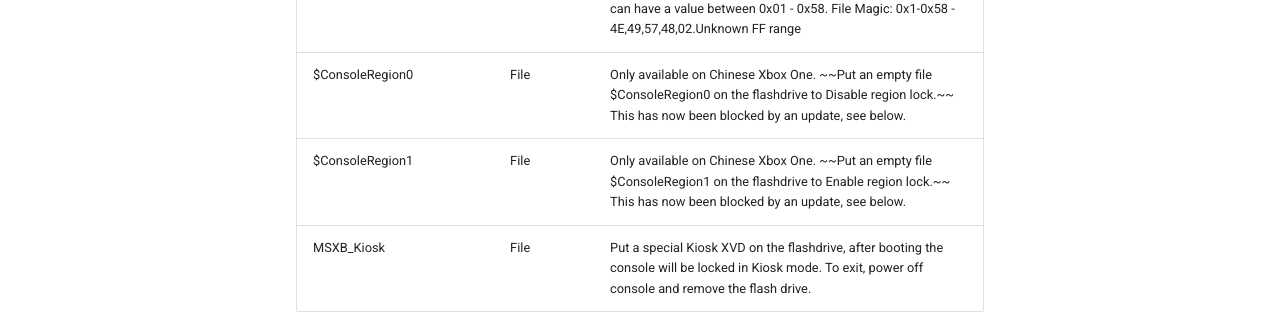
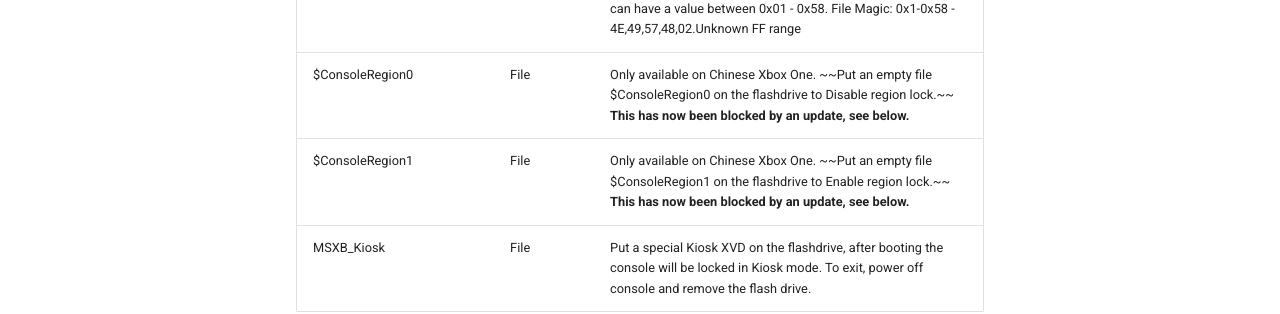
Before and after one commit to xboxoneresearch/wiki, an MkDocs documentation site: the page built from docs/special-ntfs-usb-files.md, in a window 1280 px wide and 900 px high, scrolled down 635 px. Shown: the part 193-507 px from the top of the window. Built offline with MkDocs 1.6.1 and Material for MkDocs 9.7.7, drawn with Linux system fonts in a browser that asks for light colours.

```diff
--- a/docs/special-ntfs-usb-files.md
+++ b/docs/special-ntfs-usb-files.md
@@ -18,8 +18,8 @@ flash drive to trigger commands on console boot.
 | $Diagnosis\\debug.bin       | File   | Godbox certificate used for temporary godbox boosting of a Retail.                                                                                                                   |
 | $SystemUpdate\\consoles.txt | File   | Put an empty file consoles.txt on the flashdrive. Console will write its current systemupdate build version to the file on boot. |
 | $SystemUpdate\\hwinit.cfg   | File   | Enables an overclocked mode controlled by a byte at 0x8 and can have a value between 0x01 - 0x58. File Magic: 0x1-0x58 - 4E,49,57,48,02.Unknown FF range|
-| $ConsoleRegion0             | File   | Only available on Chinese Xbox One. ~~Put an empty file $ConsoleRegion0 on the flashdrive to Disable region lock.~~ This has now been blocked by an update, see below.|
-| $ConsoleRegion1             | File   | Only available on Chinese Xbox One. ~~Put an empty file $ConsoleRegion1 on the flashdrive to Enable region lock.~~ This has now been blocked by an update, see below.|
+| $ConsoleRegion0             | File   | Only available on Chinese Xbox One. ~~Put an empty file $ConsoleRegion0 on the flashdrive to Disable region lock.~~ __This has now been blocked by an update, see below.__|
+| $ConsoleRegion1             | File   | Only available on Chinese Xbox One. ~~Put an empty file $ConsoleRegion1 on the flashdrive to Enable region lock.~~ __This has now been blocked by an update, see below.__|
 | MSXB_Kiosk                 | File   | Put a special Kiosk XVD on the flashdrive, after booting the console will be locked in Kiosk mode. To exit, power off console and remove the flash drive. |
 
 Note:
```
